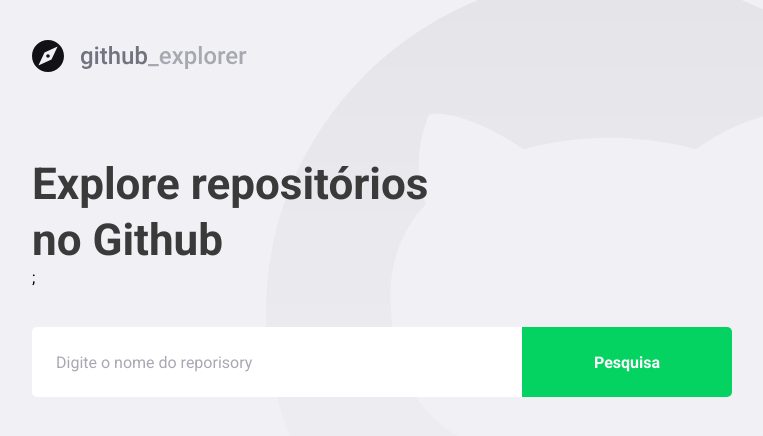
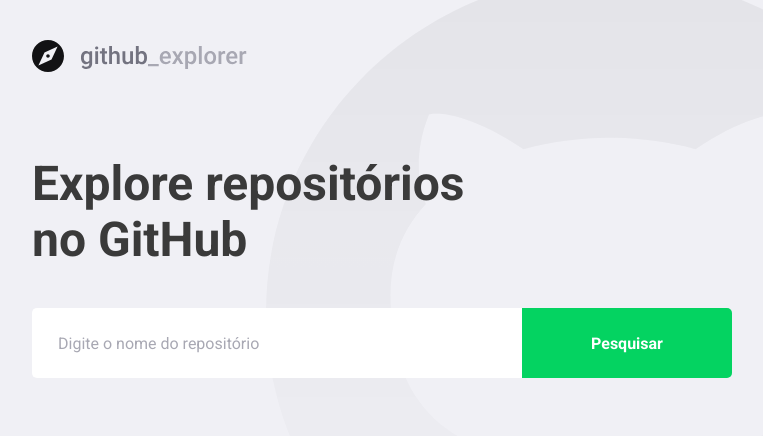
Before and after one commit to IgorSasaki/GithubExplorer, a React (Create React App) app: page / in a window 1280 px wide. Shown: the top 436 px of the page, without its empty margins (148-911 px from the left). Built offline with nearby package versions, Linux system fonts and the light colour scheme.

Commit message:
Lidando com erros

```diff
--- a/src/pages/Dashboard/index.tsx
+++ b/src/pages/Dashboard/index.tsx
@@ -1,13 +1,10 @@
-// Bibliotecas Externas
-import React, { FormEvent, useState } from "react";
+import React, { useState, FormEvent } from "react";
 import { FiChevronRight } from "react-icons/fi";
-
-// Componentes
-import logoImg from "../../assets/logo.svg";
 import api from "../../services/api";
 
-// Estilização
-import * as Styled from "./styles";
+import logoImg from "../../assets/logo.svg";
+
+import { Title, Form, Error, Repositories } from "./styles";
 
 interface Repository {
   full_name: string;
@@ -19,38 +16,52 @@
 }
 
 const Dashboard: React.FC = () => {
+  const [newRepo, setNewRepo] = useState("");
+  const [inputError, setInputError] = useState("");
   const [repositories, setRepositories] = useState<Repository[]>([]);
-  const [newRepo, setNewRepo] = useState("");
 
   async function handleAddRepository(
-    event: FormEvent<HTMLFormElement>
+    e: FormEvent<HTMLFormElement>
   ): Promise<void> {
-    event.preventDefault();
+    e.preventDefault();
 
-    const response = await api.get(`/repos/${newRepo}`);
+    if (!newRepo) {
+      setInputError("Digite o autor/nome do repositório");
+      return;
+    }
 
-    const repository = response.data;
+    try {
+      const response = await api.get<Repository>(`repos/${newRepo}`);
 
-    setRepositories([...repositories, repository]);
-    setNewRepo('')
+      const repository = response.data;
+
+      setRepositories([...repositories, repository]);
+      setNewRepo("");
+      setInputError("");
+    } catch (err) {
+      setInputError("Erro na busca por esse repositório");
+    }
   }
 
   return (
     <>
-      <img src={logoImg} alt="Github Explorer" />
-      <Styled.Title>Explore repositórios no Github</Styled.Title>;
-      <Styled.Form onSubmit={handleAddRepository}>
+      <img src={logoImg} alt="GitHub Explorer" />
+      <Title>Explore repositórios no GitHub</Title>
+
+      <Form hasError={!!inputError} onSubmit={handleAddRepository}>
         <input
           value={newRepo}
           onChange={(e) => setNewRepo(e.target.value)}
-          placeholder="Digite o nome do reporisory"
+          placeholder="Digite o nome do repositório"
         />
+        <button type="submit">Pesquisar</button>
+      </Form>
 
-        <button type="submit">Pesquisa</button>
-      </Styled.Form>
-      <Styled.Repositories>
-        {repositories.map(repository => (
-          <a href="teste" key={repository.full_name}>
+      {inputError && <Error>{inputError}</Error>}
+
+      <Repositories>
+        {repositories.map((repository) => (
+          <a key={repository.full_name} href="teste">
             <img
               src={repository.owner.avatar_url}
               alt={repository.owner.login}
@@ -63,7 +74,7 @@
             <FiChevronRight size={20} />
           </a>
         ))}
-      </Styled.Repositories>
+      </Repositories>
     </>
   );
 };
--- a/src/pages/Dashboard/styles.ts
+++ b/src/pages/Dashboard/styles.ts
@@ -1,20 +1,21 @@
-// Bibliotecas Externas
-import styled from "styled-components";
+import styled, { css } from "styled-components";
 import { shade } from "polished";
 
+interface FormProps {
+  hasError: boolean;
+}
+
 export const Title = styled.h1`
-  font-size: 44px;
+  font-size: 48px;
   color: #3a3a3a;
   max-width: 450px;
   line-height: 56px;
-
   margin-top: 80px;
 `;
 
-export const Form = styled.form`
+export const Form = styled.form<FormProps>`
   margin-top: 40px;
   max-width: 700px;
-
   display: flex;
 
   input {
@@ -22,8 +23,16 @@
     height: 70px;
     padding: 0 24px;
     border: 0;
-    border-radius: 5px 0px 0px 5px;
+    border-radius: 5px 0 0 5px;
     color: #3a3a3a;
+    border: 2px solid #fff;
+    border-right: 0;
+
+    ${(props) =>
+      props.hasError &&
+      css`
+        border-color: #c53030;
+      `}
 
     &::placeholder {
       color: #a8a8b3;
@@ -34,7 +43,7 @@
     width: 210px;
     height: 70px;
     background: #04d361;
-    border-radius: 0px 5px 5px 0px;
+    border-radius: 0 5px 5px 0;
     border: 0;
     color: #fff;
     font-weight: bold;
@@ -44,6 +53,12 @@
       background: ${shade(0.2, "#04d361")};
     }
   }
+`;
+
+export const Error = styled.span`
+  display: block;
+  color: #c53030;
+  margin-top: 8px;
 `;
 
 export const Repositories = styled.div`
```
